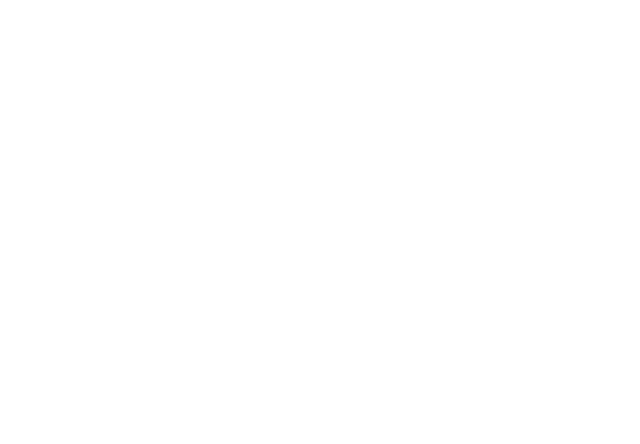
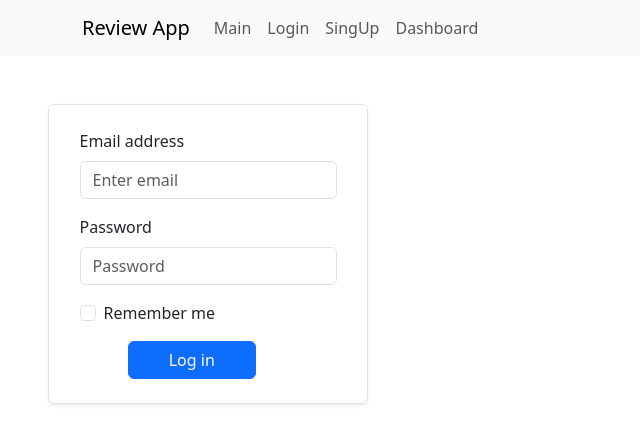
Before and after one commit to LiaDal/reviews-project, a React (Vite) app: page /login in a window 1280 px wide. Before the commit this address had no page. Shown: the top 444 px of the page, without its empty margins (0-640 px from the left). Built offline with nearby package versions, Linux system fonts and the light colour scheme.

Commit message:
start authentication

```diff
--- a/src/App.tsx
+++ b/src/App.tsx
@@ -8,7 +8,7 @@ import 'bootstrap/dist/css/bootstrap.min.css';
 function App() {
   return (
     <>
-      <Login />
+      <Navbar/>
       <SearchBar />
       <Review />
     </>
--- /dev/null
+++ b/src/Components/Dashboard.tsx
@@ -0,0 +1,12 @@
+import React from 'react';
+import 'bootstrap/dist/css/bootstrap.min.css';
+import Navbar from './Navbar';
+
+export default function Dashboard() {
+
+  return (
+    <>
+      <Navbar/>
+    </>
+  );
+}
--- a/src/Components/Login.tsx
+++ b/src/Components/Login.tsx
@@ -1,17 +1,50 @@
 import React, { useState } from 'react';
 import Button from 'react-bootstrap/Button';
 import Form from 'react-bootstrap/Form';
-import Modal from 'react-bootstrap/Modal';
+import Navbar from './Navbar';
 
 export default function Login() {
-  const [show, setShow] = useState(false);
+  const [email, setEmail] = useState("");
+  const [password, setPassword] = useState("");
+  const [message, setMessage] = useState("");
 
-  const handleClose = () => { setShow(false) };
-  const handleShow = () => { setShow(true) };
+  let handleSubmit = async (e) => {
+    e.preventDefault();
+    try {
+      let res = await fetch("http://localhost:5173/login", {
+        method: "POST",
+        headers: { 'Content-Type': 'application/json' },
+        body: JSON.stringify({
+          password: password,
+          email: email,
+        }),
+      });
+      let resJson = await res.json();
+      console.log(resJson)}
+      catch (err) {
+        console.log("err", err);
+      }
+  };
 
+
+  // const handleSubmit = e => {
+  //   e.preventDefault()
+  //   fetch('http://localhost:5173/login', {
+  //     method: 'POST',
+  //     headers: { 'Content-Type': 'application/json' },
+  //     body: JSON.stringify({
+  //       email: "email",
+  //       password: "password",
+  //     })
+  // })
+  //     .then(res => res.json())
+  //     .then(data => console.log(data))
+  // }
 
 
   return (
+    <>
+    <Navbar />
     <div className="d-flex justify-content-center align-item-center w-25 p-4 border shadow-sm m-5 rounded">
       <Form>
         <Form.Group className="mb-3" controlId="formBasicEmail">
@@ -27,42 +60,19 @@ export default function Login() {
           <Form.Check type="checkbox" label="Remember me" />
         </Form.Group>
         <div className="d-flex flex-column">
-          <Button variant="primary" type="submit" className="ms-5 w-50">
+          <Button onSubmit={handleSubmit} variant="primary" type="submit" className="ms-5 w-50">
             Log in
           </Button>
-          <p className="text-center">or</p>
-          <Button onClick={handleShow} className="ms-2 text-light btn-success">
+        <div className="message">{message ? <p>{message}</p> : null}</div>
+          {/* <p className="text-center">or</p>
+          <Link to="/singup">
+          <Button href="singup"  className="ms-2 text-light btn-success">
             Sign up
           </Button>
+          </Link> */}
         </div>
       </Form>
-      <Modal show={show} onHide={handleClose}>
-        <Modal.Header closeButton>
-          <Modal.Title>Sign Up</Modal.Title>
-        </Modal.Header>
-        <Modal.Body>
-          <Form>
-            <Form.Group className="mb-3" controlId="formBasicEmail">
-              <Form.Label>Name</Form.Label>
-              <Form.Control type="text" placeholder="Enter name" />
-            </Form.Group>
-            <Form.Group className="mb-3" controlId="formBasicEmail">
-              <Form.Label>Email address</Form.Label>
-              <Form.Control type="email" placeholder="Enter email" />
-            </Form.Group>
-            <Form.Group className="mb-3" controlId="formBasicPassword">
-              <Form.Label>Password</Form.Label>
-              <Form.Control type="password" placeholder="Password" />
-            </Form.Group>
-            <Form.Group className="mb-3" controlId="formBasicCheckbox">
-              <Form.Check type="checkbox" label="Remember me" />
-            </Form.Group>
-            <Button variant="primary" type="submit" className="w-100">
-              Sign Up
-            </Button>
-          </Form>
-        </Modal.Body>
-      </Modal>
     </div>
+    </>
   );
 }
--- a/src/Components/Navbar.tsx
+++ b/src/Components/Navbar.tsx
@@ -10,9 +10,11 @@ function BasicExample() {
         <Navbar.Brand href="#home">Review App</Navbar.Brand>
         <Navbar.Toggle aria-controls="basic-navbar-nav" />
         <Navbar.Collapse id="basic-navbar-nav">
-          <Nav className="me-auto">
-            <Nav.Link href="#home">Log in</Nav.Link>
-            <Nav.Link href="#link">Sing Up</Nav.Link>
+          <Nav>
+            <Nav.Link href="/">Main</Nav.Link>
+            <Nav.Link href="login">Login</Nav.Link>
+            <Nav.Link href="singup">SingUp</Nav.Link>
+            <Nav.Link href="dashboard">Dashboard</Nav.Link>
           </Nav>
         </Navbar.Collapse>
       </Container>
--- /dev/null
+++ b/src/Components/Singup.tsx
@@ -0,0 +1,58 @@
+import React, { useState } from 'react';
+import Button from 'react-bootstrap/Button';
+import Form from 'react-bootstrap/Form';
+import Navbar from './Navbar';
+
+export default function Signup() {
+  const [show, setShow] = useState(false);
+
+  const handleClose = () => { setShow(false) };
+  const handleShow = () => { setShow(true) };
+  const [data, setData] = useState(null);
+  const [query, setQuery] = useState("");
+
+  const handleSubmit = (e) => {
+    e.preventDefault();
+    if (!query) return;
+
+    async function fetchData() {
+      const response = await fetch(
+        `http://http://localhost:5173/login`
+      );
+      const data = await response.json();
+      const results = data.Search;
+      setData(results);
+      console.log(results)
+    }
+    fetchData();
+  };
+
+
+  return (
+    <>
+    <Navbar/>
+    <div className="d-flex justify-content-center align-item-center w-25 p-4 border shadow-sm m-5 rounded">
+          <Form>
+            <Form.Group className="mb-3" controlId="formBasicName">
+              <Form.Label>Name</Form.Label>
+              <Form.Control type="text" placeholder="Enter name" />
+            </Form.Group>
+            <Form.Group className="mb-3" controlId="formBasicEmail">
+              <Form.Label>Email address</Form.Label>
+              <Form.Control type="email" placeholder="Enter email" />
+            </Form.Group>
+            <Form.Group className="mb-3" controlId="formBasicPassword">
+              <Form.Label>Password</Form.Label>
+              <Form.Control type="password" placeholder="Password" />
+            </Form.Group>
+            <Form.Group className="mb-3" controlId="formBasicCheckbox">
+              <Form.Check type="checkbox" label="Remember me" />
+            </Form.Group>
+            <Button variant="primary" type="submit" className="w-100">
+              Sign Up
+            </Button>
+          </Form>
+    </div>
+   </>
+  );
+}
--- a/src/index.tsx
+++ b/src/index.tsx
@@ -2,6 +2,9 @@ import React from 'react';
 import ReactDOM from 'react-dom/client';
 import './index.css';
 import App from './App';
+import Singup from './Components/Singup';
+import Login from './Components/Login';
+import Dashboard from './Components/Dashboard';
 import { BrowserRouter, Routes, Route } from 'react-router-dom';
 
 const root = ReactDOM.createRoot(document.getElementById('root') as HTMLElement);
@@ -11,6 +14,9 @@ root.render(
     <BrowserRouter>
       <Routes>
         <Route path="/" element={<App />}></Route>
+        <Route path="/singup" element={<Singup />}></Route>
+        <Route path="/login" element={<Login />}></Route>
+        <Route path="/dashboard" element={<Dashboard />}></Route>
       </Routes>
     </BrowserRouter>
   </React.StrictMode>
```
Also changed, not shown: package.json (line endings or trailing spaces), src/backend/web/web.ts (line endings or trailing spaces).
